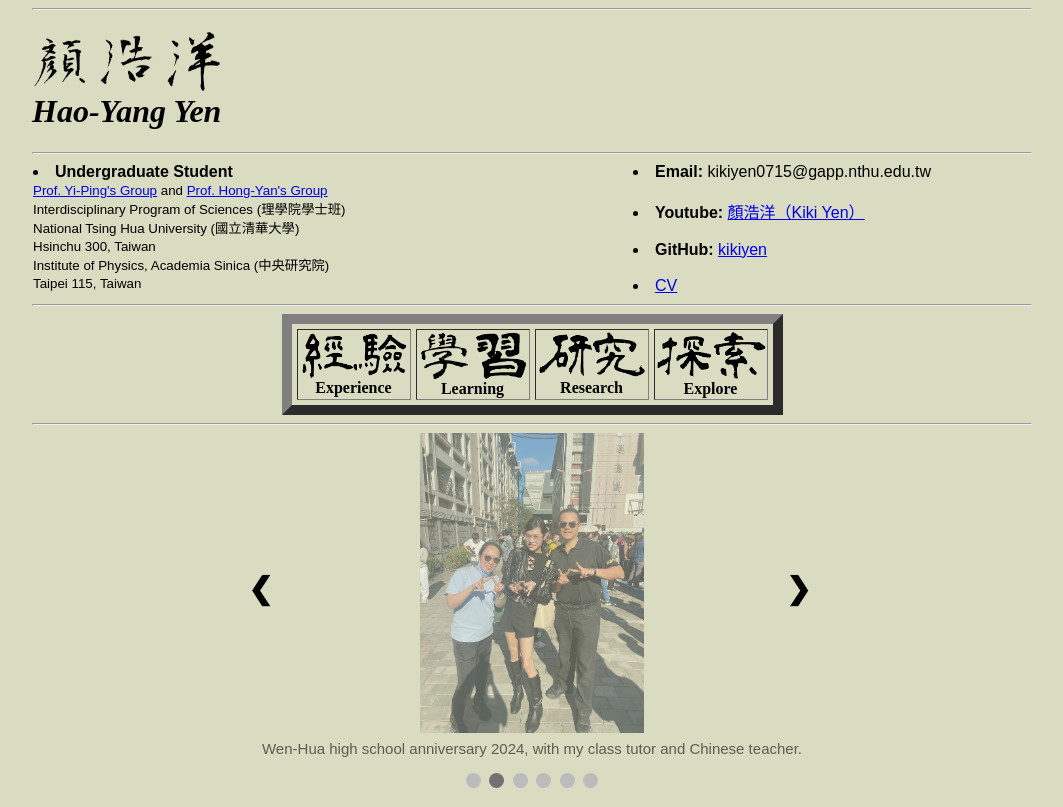
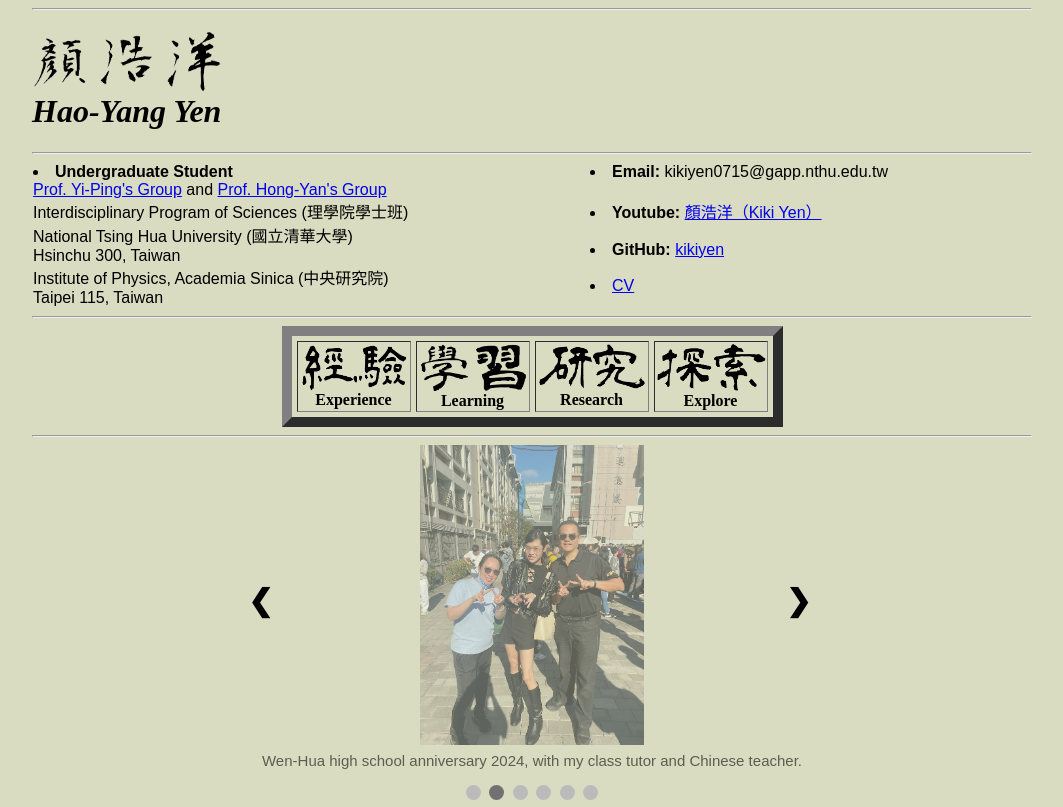
Before and after one commit to kikiyenhaoyang/kikiyen, a plain HTML site: page Web/index.html in a window 1280 px wide. Shown: the top 807 px of the page, without its empty margins (108-1171 px from the left). Drawn offline with nearby package versions, Linux system fonts and the light colour scheme.

Commit message:
Add files via upload

```diff
--- a/Web/index.html
+++ b/Web/index.html
@@ -152,9 +152,9 @@
 <table width="1000" cellspacing="0">
         <tbody>
             <tr>
-                <td style="vertical-align: top; width: 60%;">
+                <td style="vertical-align: top">
                     <li><strong>Undergraduate Student</strong></li>
-                    <small>
+
                         <a href="https://sites.google.com/view/teqm">Prof. Yi-Ping's Group</a> and
                         <a href="https://www.phys.sinica.edu.tw/~hongyan/index.html">Prof. Hong-Yan's Group</a><br>
 
@@ -164,9 +164,9 @@
 
                         Institute of Physics, Academia Sinica (中央研究院)<br>
                         Taipei 115, Taiwan<br>
-                    </small>
+
                 </td>
-                <td style="vertical-align: top; width: 40%;">
+                <td style="vertical-align: top">
                         <li>
                             <strong>Email:</strong> kikiyen0715@gapp.nthu.edu.tw
                         </li>
```
